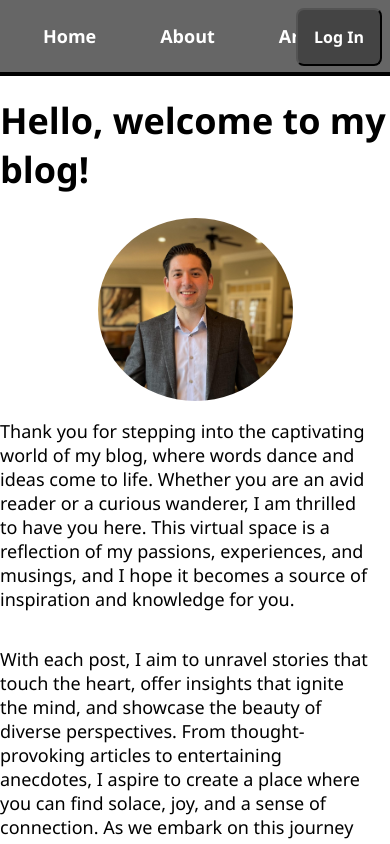
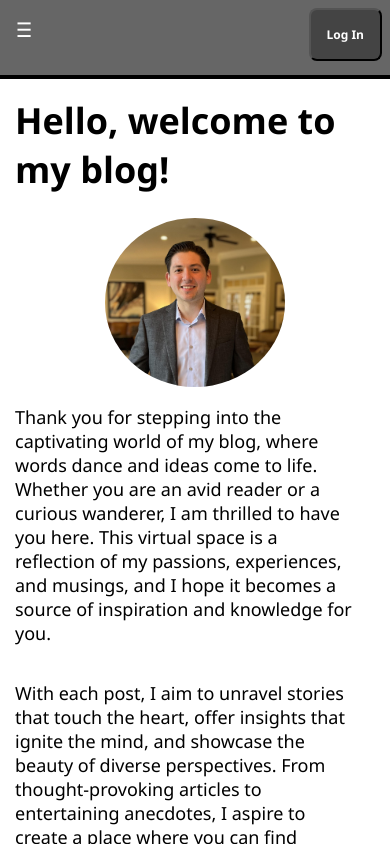
Before and after one commit to MoisesFC/blog-app, a React (Create React App) app in the folder blog-app/: page / in a window 390 px wide. Shown: the top 844 px of the page. Built offline with nearby package versions, Linux system fonts and the light colour scheme; no server answers.

Commit message:
fixed navbar responsiveness

```diff
--- a/blog-app/package.json
+++ b/blog-app/package.json
@@ -8,8 +8,10 @@
     "@testing-library/react": "^13.3.0",
     "@testing-library/user-event": "^13.5.0",
     "axios": "^0.27.2",
+    "bootstrap": "^5.3.1",
     "firebase": "^10.1.0",
     "react": "^18.1.0",
+    "react-bootstrap": "^2.8.0",
     "react-dom": "^18.1.0",
     "react-router-dom": "^6.3.0",
     "react-scripts": "5.0.1",
--- a/blog-app/src/App.css
+++ b/blog-app/src/App.css
@@ -13,7 +13,7 @@ body {
 button {
   padding: 16px;
   font-family: 'Segoe UI', Tahoma, Geneva, Verdana, sans-serif;
-  font-size: 16px;
+  font-size: 12px;
   background-color: rgb(68, 68, 68);
   color: white;
   border-radius: 8px;
@@ -32,6 +32,7 @@ nav {
   top: 0;
   width: 100%;
   background: rgb(102, 102, 102);
+  height: 75px;
 }
 
 nav ul {
@@ -66,6 +67,8 @@ button:hover{
   max-width: 800px;
   margin: auto;
   padding-top: 72px;
+  padding-left: 15px;
+  padding-right: 15px;
 }
 
 .article-list-item {
@@ -132,3 +135,87 @@ input, textarea {
   width: 50%;
   border-radius: 50%;
 }
+
+/* ... Your existing CSS ... */
+
+/* Add styles for the mobile menu */
+.mobile-menu-button {
+  display: none;
+  font-size: 20px;
+  background: none;
+  border: none;
+  color: white;
+  cursor: pointer;
+}
+
+.nav-links {
+  list-style-type: none;
+  margin: 0;
+  padding: 0;
+  background-color: rgb(102, 102, 102); /* Add background color for the mobile menu */
+  transition: height 0.3s ease; /* Add a transition effect for smoother animation */
+}
+
+.nav-links.show-mobile-menu {
+  display: block; /* Display the mobile menu content when showMobileMenu is true */
+}
+
+.nav-links li {
+  display: inline-block;
+  padding-top: 24px;
+  padding-bottom: 24px;
+}
+
+.nav-links a {
+  text-decoration: none;
+  color: white;
+  font-weight: bold;
+  padding: 24px 32px;
+}
+
+.nav-right {
+  display: flex;
+  align-items: center;
+}
+
+.nav-right button {
+  margin-left: 16px;
+}
+
+/* Styles for smaller screens */
+@media screen and (max-width: 768px) {
+  .nav-links {
+    display: none; /* Hide the menu items on small screens by default */
+    position: absolute;
+    top: 68px; /* Adjust this value based on your design */
+    left: 0;
+    width: 100%;
+    text-align: center;
+  }
+
+  .nav-links.show-mobile-menu {
+    display: block; /* Display the mobile menu items when showMobileMenu is true */
+  }
+
+  .nav-links li {
+    display: block;
+    padding: 16px 0;
+  }
+
+  .mobile-menu-button {
+    display: block;
+  }
+}
+
+/* Styles for larger screens */
+@media screen and (min-width: 769px) {
+  .nav-links {
+    display: block; /* Display the menu items on larger screens */
+    position: static;
+    width: auto;
+  }
+
+  .mobile-menu-button {
+    display: none;
+  }
+}
--- a/blog-app/src/NavBar.js
+++ b/blog-app/src/NavBar.js
@@ -1,16 +1,33 @@
+import { useState } from 'react';
 import { Link } from 'react-router-dom';
 import { getAuth, signOut } from 'firebase/auth';
 import { useNavigate } from 'react-router-dom';
 import useUser from './hooks/useUser';
 
 const NavBar = () => {
-
   const { user } = useUser();
   const navigate = useNavigate();
 
+  const [showMobileMenu, setShowMobileMenu] = useState(false);
+
+  const toggleMobileMenu = () => {
+    setShowMobileMenu((prevState) => !prevState);
+  };
+
   return (
     <nav>
-            <ul>
+      <div className='nav-right'>
+        {user ? (
+          <button onClick={() => signOut(getAuth())}>Log Out</button>
+        ) : (
+          <button onClick={() => navigate('/login')}>Log In</button>
+        )}
+      </div>
+
+      <button className='mobile-menu-button' onClick={toggleMobileMenu}>
+        ☰
+      </button>
+      <ul className={`nav-links ${showMobileMenu ? 'show-mobile-menu' : ''}`}>
         <li>
           <Link to="/">Home</Link>
         </li>
@@ -21,17 +38,8 @@ const NavBar = () => {
           <Link to="/articles">Articles</Link>
         </li>
       </ul>
-            <div className='nav-right'>
-                {user
-                    ? <button onClick={() => {
-                        signOut(getAuth())
-                    }}>Log Out</button>
-                    : <button onClick={() => {
-                        navigate('/login')
-                    }}>Log In</button>}
-            </div>
     </nav>
   );
-}
+};
 
 export default NavBar;
```
Also changed, not shown: 1 other file (tests, documents, lock files or other folders). Lines whose indentation alone changed are shown as unchanged.
